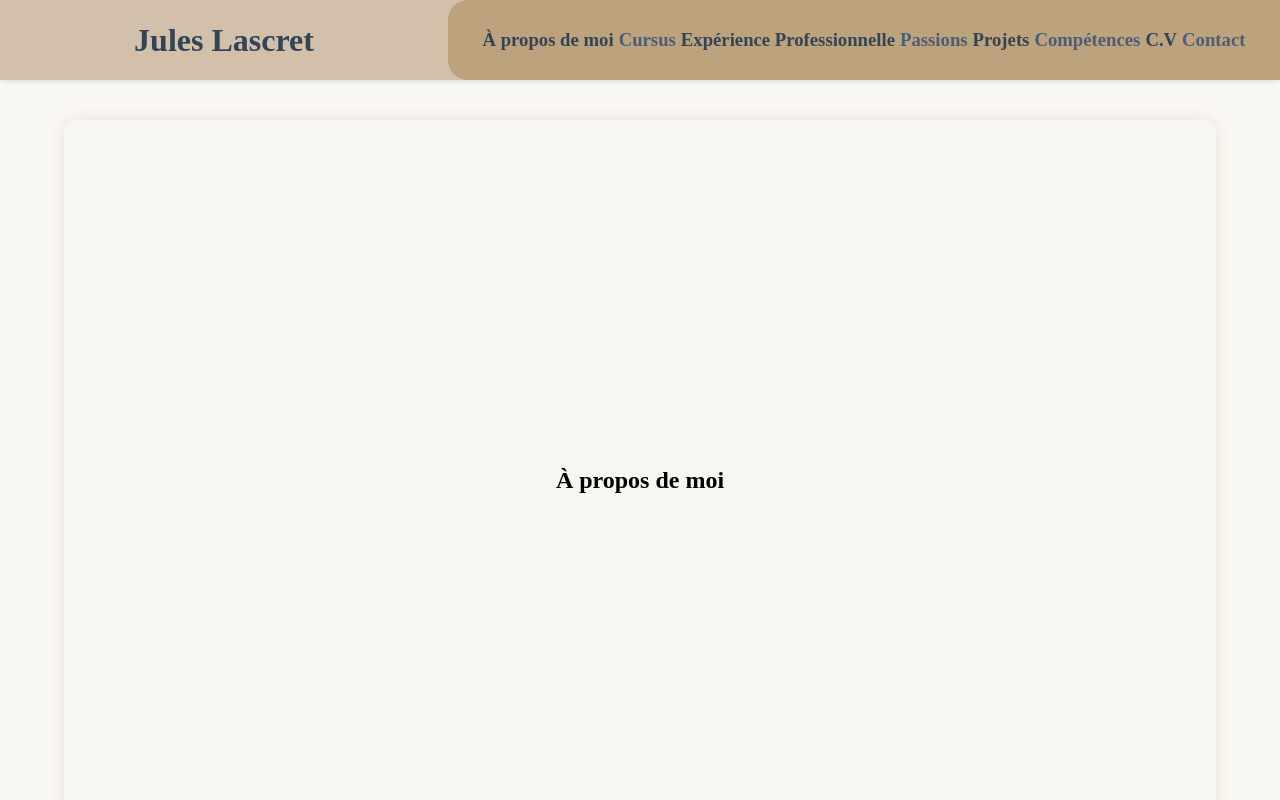
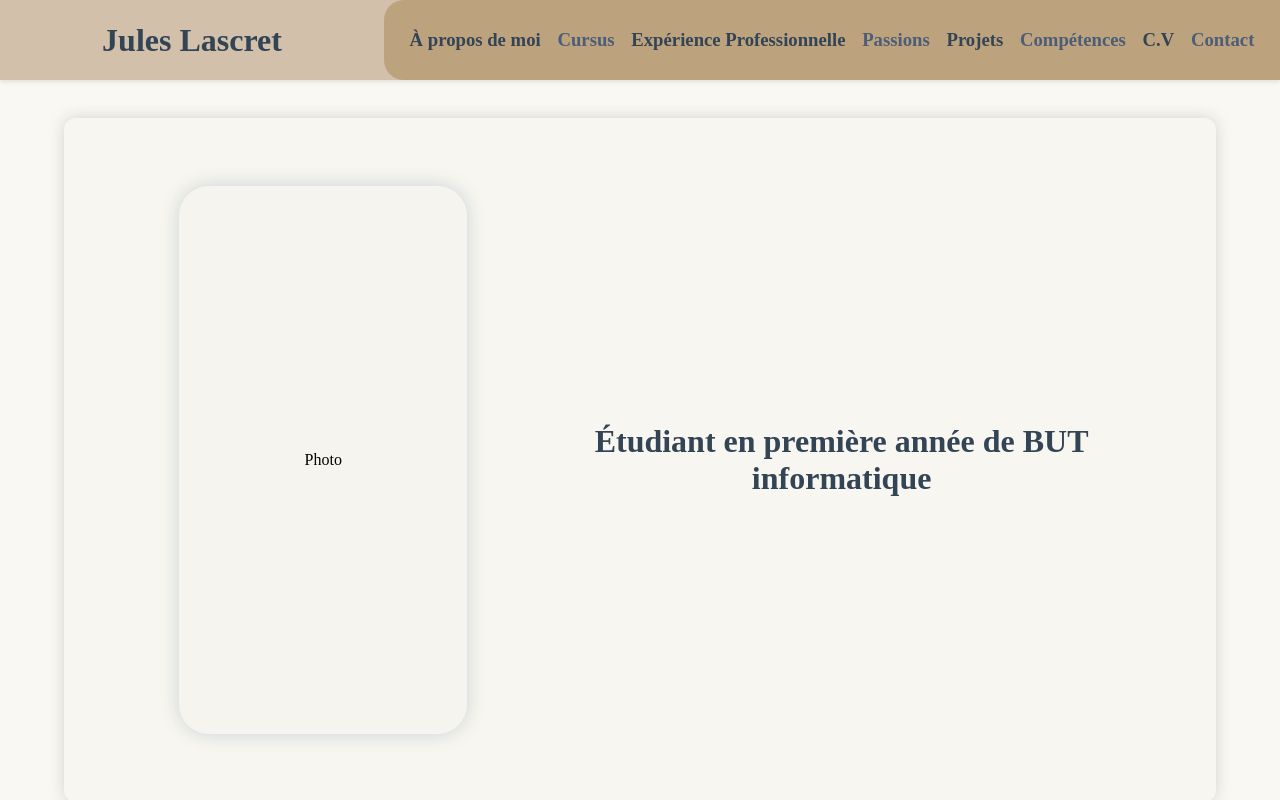
Before and after one commit to juleslascret/juleslascret.github.io, a plain HTML site: page index.html in a window 1280 px wide. Shown: the top 800 px of the page. Drawn offline with Linux system fonts and the light colour scheme.

Commit message:
website progression

```diff
--- a/index.css
+++ b/index.css
@@ -38,6 +38,10 @@
     background: #334455;
 }
 
+html {
+    scroll-padding-top: 12vh;
+}
+
 body {
     background-color: #faf8f2;
     scroll-behavior: smooth;
@@ -59,7 +63,7 @@ header {
     display: flex;
     height: 100%;
     justify-content: center;
-    width: 35%;
+    width: 30%;
 }
 
 .headerTitle {
@@ -73,9 +77,9 @@ nav {
     border-radius: 20px 0 0 20px;
     display: flex;
     height: 100%;
-    justify-content: space-around;
-    padding: 0 2.5%;
-    width: 65%;
+    justify-content: space-between;
+    padding: 0 2%;
+    width: 70%;
 }
 
 a {
@@ -100,7 +104,7 @@ article {
     align-items: center;
     display: flex;
     justify-content: center;
-    height: 100vh;
+    height: 95vh;
 }
 
 .sectionArticle2 {
@@ -110,13 +114,54 @@ article {
             0 -8px 8px rgba(240, 236, 224, 0.8);
 }
 
-#aboutContent {
+.contentDiv {
     align-items: center;
     background-color: #f8f6f0;
     border-radius: 12px;
-    box-shadow: 0 0 15px rgba(220, 218, 212, 0.75);
+    box-shadow: 0 0 15px rgba(200, 198, 192, 0.75);
     display: flex;
     height: 90%;
     justify-content: center;
     width: 90%;
 }
+
+.contentDiv2 {
+    align-items: center;
+    background-color: #e5decc;
+    border-radius: 12px;
+    box-shadow: 0 0 15px rgba(170, 168, 162, 0.75);
+    display: flex;
+    height: 90%;
+    justify-content: center;
+    width: 90%;
+}
+
+#aboutContent {
+    justify-content: space-evenly;
+}
+
+.picFrame {
+    align-items: center;
+    background-color: #f6f4ee;
+    border-radius: 30px;
+    box-shadow: 0px 0px 20px rgba(25, 81, 117, 0.2);
+    display: flex;
+    height: 80%;
+    justify-content: center;
+    width: 25%;
+}
+
+.aboutFrame {
+    align-items: center;
+    display: flex;
+    height: 80%;
+    justify-content: center;
+    width: 45%;
+}
+
+#aboutText {
+    color: #334455;
+    font-size: xx-large;
+    font-weight: 700;
+    text-align: center;
+}
--- a/index.html
+++ b/index.html
@@ -16,41 +16,60 @@
             </div>
             <nav>
                 <a href="#aboutContent"><h3 class="navText">À propos de moi</h3></a>
-                <h3 class="navText2">Cursus</h3>
-                <h3 class="navText">Expérience Professionnelle</h3>
-                <h3 class="navText2">Passions</h3>
-                <h3 class="navText">Projets</h3>
-                <h3 class="navText2">Compétences</h3>
-                <h3 class="navText">C.V</h3>
-                <h3 class="navText2">Contact</h3>
+                <a href="#courseContent"><h3 class="navText2">Cursus</h3></a>
+                <a href="#workExpContent"><h3 class="navText">Expérience Professionnelle</h3></a>
+                <a href="#interestContent"><h3 class="navText2">Passions</h3></a>
+                <a href="#projectContent"><h3 class="navText">Projets</h3></a>
+                <a href="#skillsContent"><h3 class="navText2">Compétences</h3></a>
+                <a href="#cvContent"><h3 class="navText">C.V</h3></a>
+                <a href="#contactContent"><h3 class="navText2">Contact</h3></a>
             </nav>
         </header>
         <section>
             <article class="sectionArticle">
-                <div id="aboutContent">
-                    <h2>À propos de moi</h2>
+                <div class="contentDiv" id="aboutContent">
+                    <section class="picFrame">
+                        Photo
+                    </section>
+                    <section class="aboutFrame">
+                        <p id="aboutText">Étudiant en première année de BUT informatique</p>
+                    </section>
                 </div>
             </article>
             <article class="sectionArticle2">
+                <div class="contentDiv2" id="courseContent">
                     <h2>Cursus</h2>
+                </div>
             </article>
             <article class="sectionArticle">
+                <div class="contentDiv" id="workExpContent">
                     <h2>Expérience Professionnelle</h2>
+                </div>
             </article>
             <article class="sectionArticle2">
+                <div class="contentDiv2" id="interestContent">
                     <h2>Passions</h2>
+                </div>
             </article>
             <article class="sectionArticle">
+                <div class="contentDiv" id="projectContent">
                     <h2>Projets</h2>
+                </div>
             </article>
             <article class="sectionArticle2">
+                <div class="contentDiv2" id="skillsContent">
                     <h2>Compétences</h2>
+                </div>
             </article>
             <article class="sectionArticle">
+                <div class="contentDiv" id="cvContent">
                     <h2>C.V</h2>
+                </div>
             </article>
             <article class="sectionArticle2">
+                <div class="contentDiv2" id="contactContent">
                     <h2>Contact</h2>
+                </div>
             </article>
         </section>
     </body>
```
Lines whose indentation alone changed are shown as unchanged.
